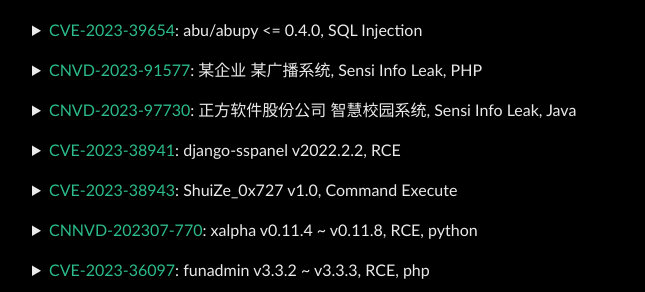
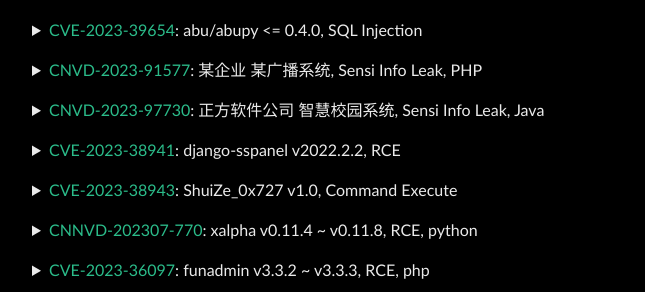
Before and after one commit to Leeyangee/leeyangee.github.io, a Jekyll site: the page built from _posts/1970-01-01-Common-Record.md, in a window 1280 px wide. Shown: the part 669-961 px from the top of the page, without its empty margins (160-805 px from the left). Built offline with Jekyll 4.4.1, drawn with Linux system fonts in a browser that asks for light colours.

Commit message:
Update 1970-01-01-Common-Record.md

```diff
--- a/_posts/1970-01-01-Common-Record.md
+++ b/_posts/1970-01-01-Common-Record.md
@@ -38,7 +38,7 @@
 </details><p></p>
 
 <details>
-      <summary><font color="#2bbc8a">CNVD-2023-97730</font>: 正方软件股份公司 智慧校园系统, Sensi Info Leak, Java</summary>
+      <summary><font color="#2bbc8a">CNVD-2023-97730</font>: 正方软件公司 智慧校园系统, Sensi Info Leak, Java</summary>
       <pre><code>
 请关注厂商修复信息：<a id="rep">http://www.zfsoft.com</a>
       </code></pre>
```
